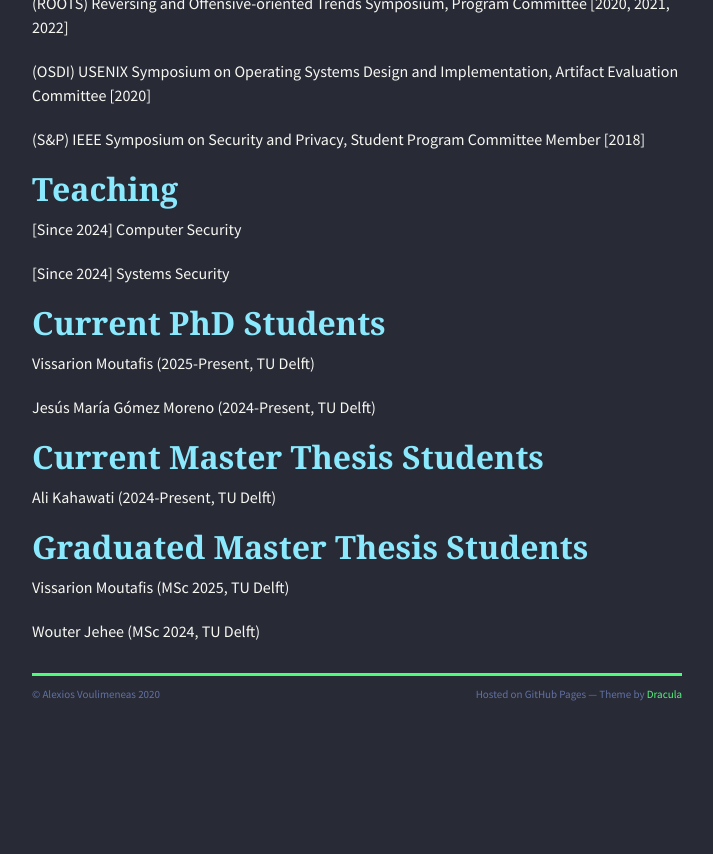
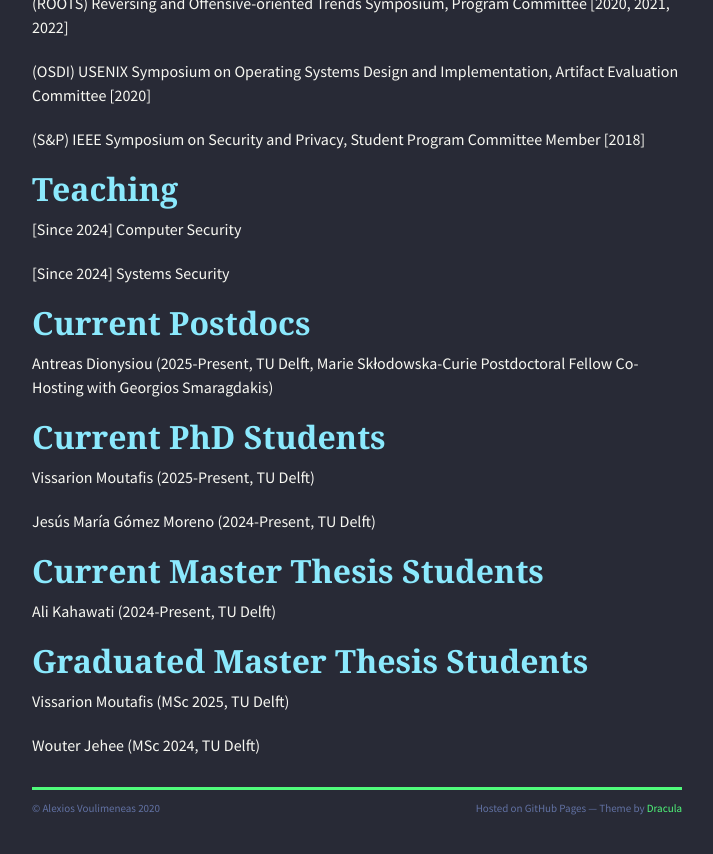
Before and after one commit to alexios-voulimeneas/alexios-voulimeneas.github.io, a Jekyll site: the page built from index.md, in a window 1280 px wide and 900 px high, scrolled down 5667 px. Shown: the top 854 px of the window, without its empty margins (283-996 px from the left). Built offline with Jekyll 4.4.1, drawn with Linux system fonts in a browser that asks for light colours; nearby versions of some CDN libraries; the repository's description, which GitHub fills in, is left out; before the commit the page ends 6453 px from its top, so only the background shows below that.

Commit message:
Update index.md

```diff
--- a/index.md
+++ b/index.md
@@ -193,6 +193,10 @@ B.Sc. Thesis Project report, Athens University of Economics and Business/Departm
 
 [Since 2024] Systems Security
 
+## [](#header-2) Current Postdocs
+
+Antreas Dionysiou (2025-Present, TU Delft, Marie Skłodowska-Curie Postdoctoral Fellow Co-Hosting with Georgios Smaragdakis)
+
 ## [](#header-2) Current PhD Students
 
 Vissarion Moutafis (2025-Present, TU Delft)
```
